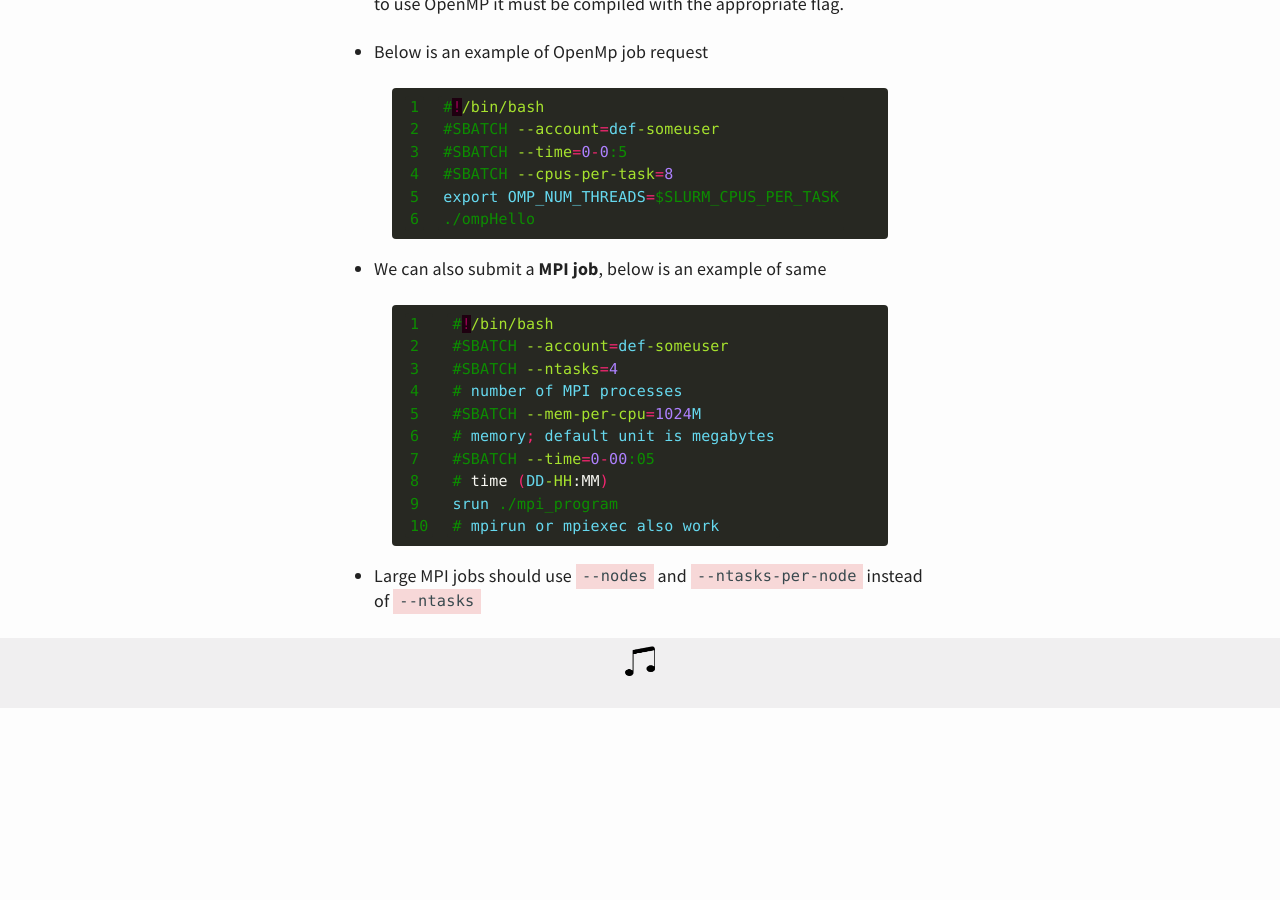
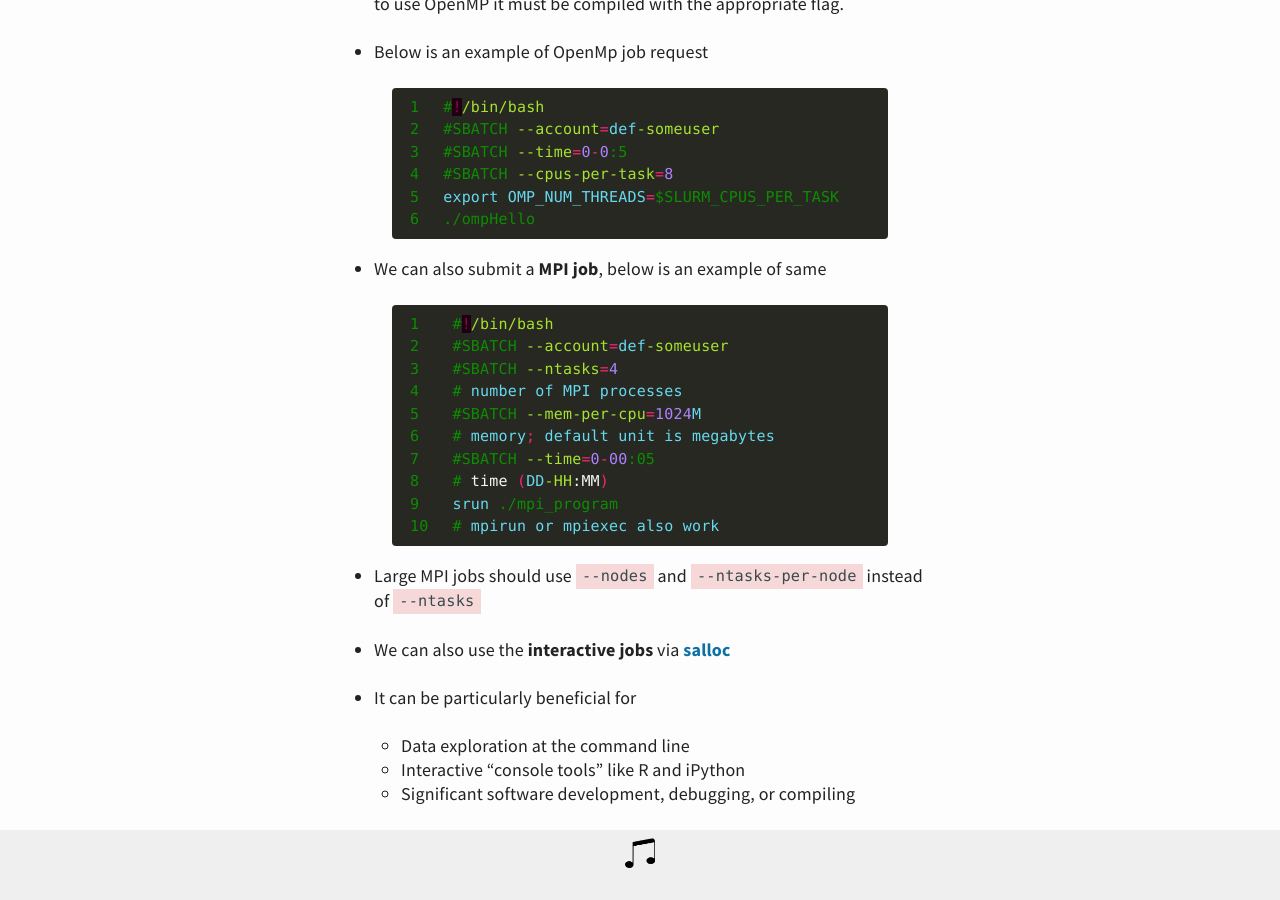
Before and after one commit to webhash/webhash.github.io, a Jekyll site: the page built from _posts/2020-11-29-compute-canada.md, in a window 1280 px wide and 900 px high, scrolled down 1993 px. Built offline with Jekyll 4.4.1, drawn with Linux system fonts in a browser that asks for light colours; before the commit the page ends 2701 px from its top, so only the background shows below that.

Commit message:
Update 2020-11-29-compute-canada.md

````diff
--- a/_posts/2020-11-29-compute-canada.md
+++ b/_posts/2020-11-29-compute-canada.md
@@ -97,3 +97,10 @@ srun ./mpi_program
 {% endhighlight %}
 
 - Large MPI jobs should use ```--nodes``` and ```--ntasks-per-node``` instead of ```--ntasks```
+
+- We can also use the **interactive jobs** via [salloc](https://slurm.schedmd.com/salloc.html salloc)
+
+- It can be particularly beneficial for
+  - Data exploration at the command line
+  - Interactive "console tools" like R and iPython
+  - Significant software development, debugging, or compiling
````
